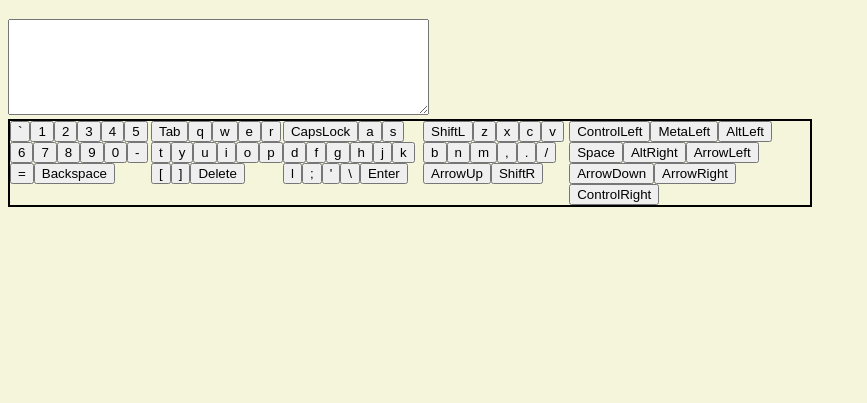
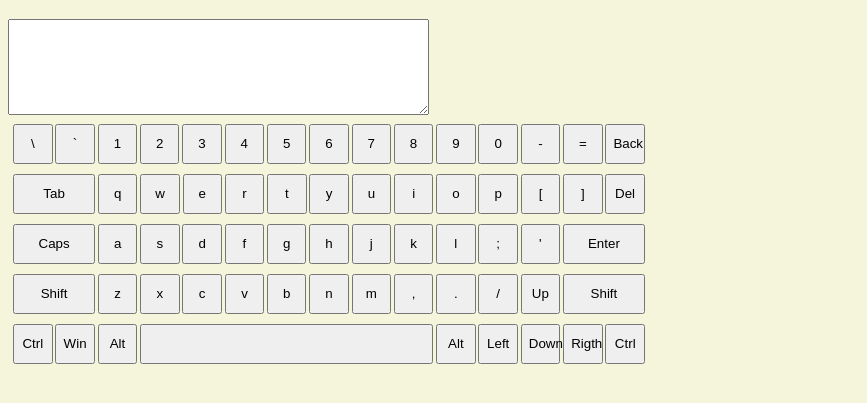
Before and after one commit to SoloSoft2000/virtual-keyboard, a website with bundled scripts: page index.html in a window 1280 px wide. Shown: the part 61-464 px from the top of the page, without its empty margins (0-867 px from the left). Built offline with nearby package versions, Linux system fonts and the light colour scheme.

Commit message:
feat: add styles for keyboard

```diff
--- a/index.js
+++ b/index.js
@@ -6,21 +6,29 @@ function keyClick(event) {
 
 const Keyboard = {
   keyList: [
-    ['Backquote', 'Digit1', 'Digit2', 'Digit3', 'Digit4', 'Digit5', 'Digit6', 'Digit7', 'Digit8', 'Digit9', 'Digit0', 'Minus', 'Equal', 'Backspace'],
+    ['Backslash', 'Backquote', 'Digit1', 'Digit2', 'Digit3', 'Digit4', 'Digit5', 'Digit6', 'Digit7', 'Digit8', 'Digit9', 'Digit0', 'Minus', 'Equal', 'Backspace'],
     ['Tab', 'KeyQ', 'KeyW', 'KeyE', 'KeyR', 'KeyT', 'KeyY', 'KeyU', 'KeyI', 'KeyO', 'KeyP', 'BracketLeft', 'BracketRight', 'Delete'],
-    ['CapsLock', 'KeyA', 'KeyS', 'KeyD', 'KeyF', 'KeyG', 'KeyH', 'KeyJ', 'KeyK', 'KeyL', 'Semicolon', 'Quote', 'Backslash', 'Enter'],
+    ['CapsLock', 'KeyA', 'KeyS', 'KeyD', 'KeyF', 'KeyG', 'KeyH', 'KeyJ', 'KeyK', 'KeyL', 'Semicolon', 'Quote', 'Enter'],
     ['ShiftL', 'KeyZ', 'KeyX', 'KeyC', 'KeyV', 'KeyB', 'KeyN', 'KeyM', 'Comma', 'Period', 'Slash', 'ArrowUp', 'ShiftR'],
     ['ControlLeft', 'MetaLeft', 'AltLeft', 'Space', 'AltRight', 'ArrowLeft', 'ArrowDown', 'ArrowRight', 'ControlRight']],
   create: (node) => {
     for (let row = 0; row < Keyboard.keyList.length; row += 1) {
       const newRow = document.createElement('div');
-      newRow.className = `row${row}`;
+      newRow.className = `row row${row}`;
       for (let keyI = 0; keyI < Keyboard.keyList[row].length; keyI += 1) {
         const keyButton = document.createElement('button');
         keyButton.className = 'key__button';
         keyButton.id = Keyboard.keyList[row][keyI];
         if (keys[Keyboard.keyList[row][keyI]].service) {
-          keyButton.innerHTML = Keyboard.keyList[row][keyI];
+          if (keys[Keyboard.keyList[row][keyI]].double) {
+            keyButton.className += ' key__double';
+          }
+          if (Keyboard.keyList[row][keyI] === 'Space') {
+            keyButton.className += ' key__space';
+            keyButton.innerHTML = ' ';
+          } else {
+            keyButton.innerHTML = keys[Keyboard.keyList[row][keyI]].name;
+          }
         } else {
           keyButton.innerHTML = keys[Keyboard.keyList[row][keyI]].En;
         }
--- a/keys.js
+++ b/keys.js
@@ -377,59 +377,75 @@ const keys = {
   },
   Backspace: {
     service: true,
+    name: 'Back',
   },
   Tab: {
     service: true,
     double: true,
+    name: 'Tab',
   },
   Delete: {
     service: true,
+    name: 'Del',
   },
   CapsLock: {
     service: true,
     double: true,
+    name: 'Caps',
   },
   Enter: {
     service: true,
     double: true,
+    name: 'Enter',
   },
   ShiftL: {
     service: true,
     double: true,
+    name: 'Shift',
   },
   ShiftR: {
     service: true,
     double: true,
+    name: 'Shift',
   },
   ArrowUp: {
     service: true,
+    name: 'Up',
   },
   ArrowLeft: {
     service: true,
+    name: 'Left',
   },
   ArrowDown: {
     service: true,
+    name: 'Down',
   },
   ArrowRight: {
     service: true,
+    name: 'Rigth',
   },
   ControlRight: {
     service: true,
+    name: 'Ctrl',
   },
   ControlLeft: {
     service: true,
+    name: 'Ctrl',
   },
   Space: {
     service: true,
   },
   AltLeft: {
     service: true,
+    name: 'Alt',
   },
   AltRight: {
     service: true,
+    name: 'Alt',
   },
   MetaLeft: {
     service: true,
+    name: 'Win',
   },
 };
 
--- a/styles/scss/style.scss
+++ b/styles/scss/style.scss
@@ -8,7 +8,27 @@ h1 {
 
 .keyboard {
     display: flex;
+    flex-direction: column;
     justify-content: space-between;
-    width: 800px;
-    border: 2px solid black;
+    width: 50%;
 }
+
+.row {
+  width: 100%;
+  height: 40px;
+  display: flex;
+  justify-content: space-between;
+  padding: 5px;
+}
+
+.key__button {
+  width: 6.25%;
+}
+
+.key__double {
+  width: 13%;
+}
+
+.key__space {
+  width: 46.4%;
+}
```
Also changed, not shown: styles/style.css, 1 other file.
